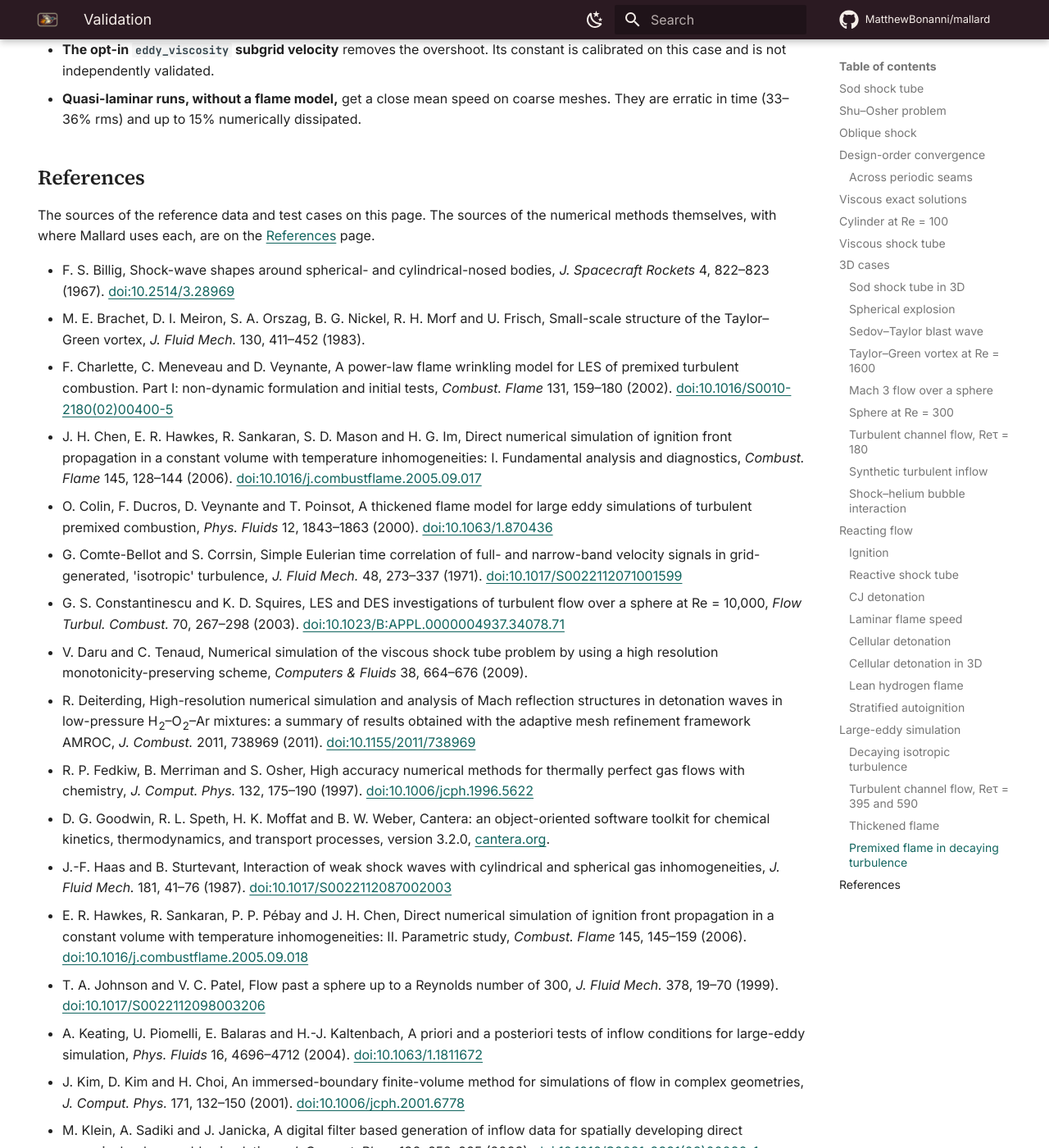
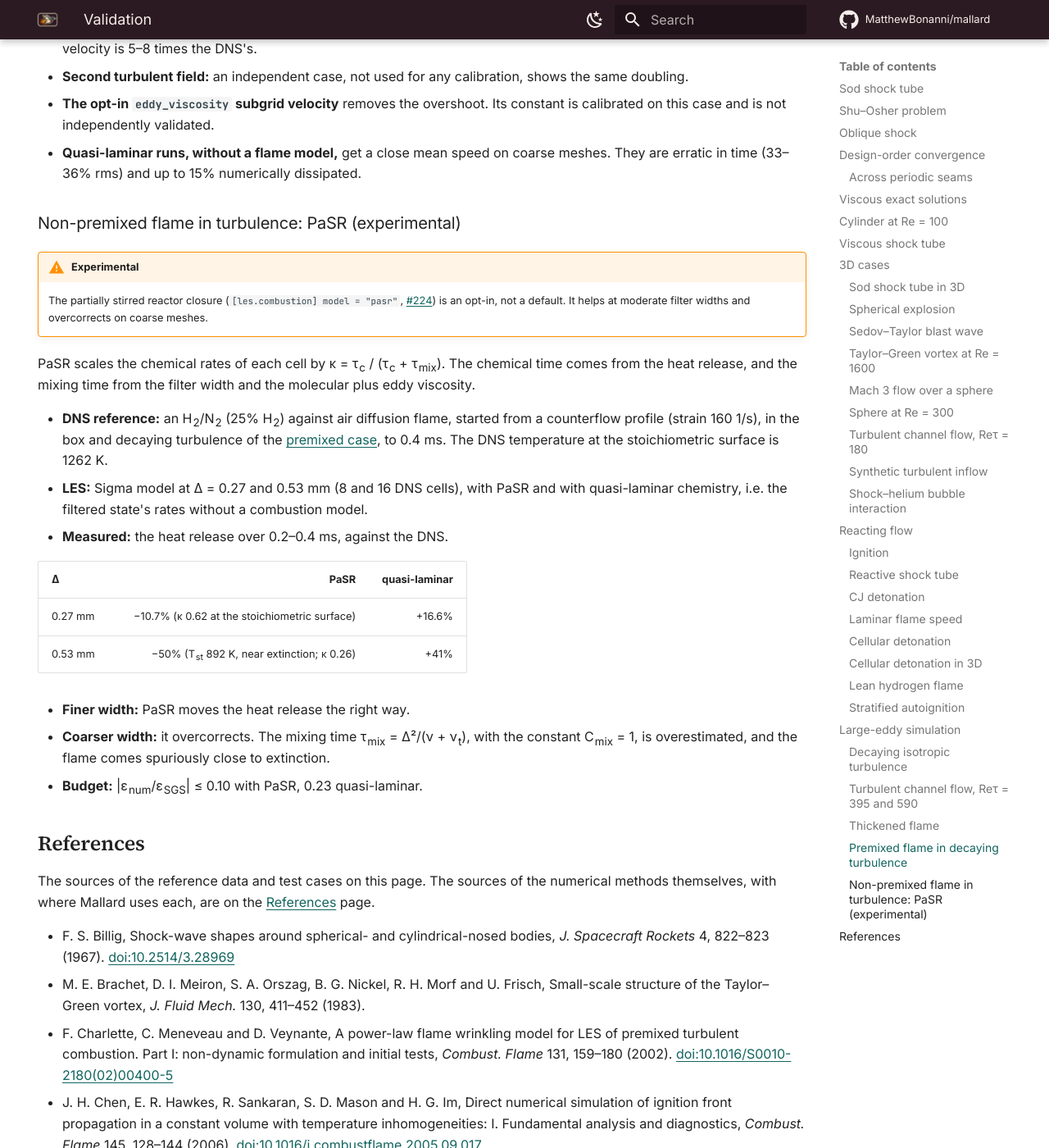
Before and after one commit to MatthewBonanni/mallard-website, an MkDocs documentation site: the page built from content/validation.md, in a window 1280 px wide and 1400 px high, scrolled down 42998 px. Shown: the whole window at 82% size. Built offline with MkDocs 1.6.1 and Material for MkDocs 9.7.7, drawn with Linux system fonts in a browser that asks for light colours; comment, search, counter and statistics services are not loaded; some of the changed text lies outside the part shown.

Commit message:
Validation: PaSR closure (experimental) on a non-premixed flame in turbulence
From the merged #224: heat release against the DNS at two filter widths,
PaSR against quasi-laminar chemistry, labelled experimental (overcorrects
to near extinction at the coarser width).

Co-Authored-By: Claude Opus 5.5 <noreply@anthropic.com>

```diff
--- a/content/validation.md
+++ b/content/validation.md
@@ -37,6 +37,7 @@ Each result on this page comes from a run of Mallard 0.4.0 (double precision, de
 | [LES, channel flow, Re<sub>τ</sub> = 395 / 590](#les-channel) (3D) | Re<sub>τ</sub>, Sigma with Scotti's width (64³ / 96³) | +0.7% / +1.6% | 392.2 / 587.2 (Moser, Kim & Mansour 1999) |
 | [LES, thickened flame](#les-tfles) (reacting) | consumption speed at F = 7.9 / 31.6 | −0.2% / −0.2% | Cantera s<sub>L</sub> = 2.3324 m/s |
 | [LES, flame in turbulence](#les-flame) (reacting, 3D) | S<sub>T</sub>/S<sub>L</sub>, TFLES at Δ = 0.4 / 0.8 / 1.6 δ<sub>L</sub> | 1.056 / 1.053 / 2.240 | DNS 1.132 |
+| [LES, non-premixed flame, PaSR](#les-pasr) (reacting, 3D, experimental) | heat release, Δ = 0.27 / 0.53 mm | −10.7% / −50% (quasi-laminar +16.6% / +41%) | DNS |
 | [Stratified autoignition](#autoignition) (reacting, 2D) | heat release peak time, T′ = 3.75 / 7.5 / 15 / 30 K | 0.993 / 0.986 / 0.952 / 0.822 τ<sub>0</sub> | trend of Chen et al., Hawkes et al. (2006) (qualitative) |
 
 ## Sod shock tube {#sod-shock-tube}
@@ -562,7 +563,7 @@ As the papers describe, larger fluctuations ignite earlier and burn longer, and
 
 ## Large-eddy simulation {#les}
 
-Run after Mallard 0.6.0 with its large-eddy simulation ([#203](https://github.com/MatthewBonanni/mallard/pull/203), [#205](https://github.com/MatthewBonanni/mallard/pull/205), [#213](https://github.com/MatthewBonanni/mallard/pull/213), [#214](https://github.com/MatthewBonanni/mallard/pull/214), [#215](https://github.com/MatthewBonanni/mallard/pull/215), [#222](https://github.com/MatthewBonanni/mallard/pull/222), [#223](https://github.com/MatthewBonanni/mallard/pull/223), [#230](https://github.com/MatthewBonanni/mallard/pull/230); [design](docs/design/les.md)). The LES uses:
+Run after Mallard 0.6.0 with its large-eddy simulation ([#203](https://github.com/MatthewBonanni/mallard/pull/203), [#205](https://github.com/MatthewBonanni/mallard/pull/205), [#213](https://github.com/MatthewBonanni/mallard/pull/213), [#214](https://github.com/MatthewBonanni/mallard/pull/214), [#215](https://github.com/MatthewBonanni/mallard/pull/215), [#222](https://github.com/MatthewBonanni/mallard/pull/222), [#223](https://github.com/MatthewBonanni/mallard/pull/223), [#230](https://github.com/MatthewBonanni/mallard/pull/230), [#224](https://github.com/MatthewBonanni/mallard/pull/224); [design](docs/design/les.md)). The LES uses:
 
 - an explicit eddy-viscosity model, Sigma (Nicoud et al. 2011) by default. In 3D, its filter width is the cell-volume width with the anisotropy correction of Scotti, Meneveau & Lilly (1993), the default since [#223](https://github.com/MatthewBonanni/mallard/pull/223);
 - the hybrid convective flux: kinetic-energy-preserving and central, with the Riemann solver only where a compression sensor fires;
@@ -682,7 +683,26 @@ A stoichiometric H<sub>2</sub>/air flame in decaying turbulence, in the [`flame_
 - **The opt-in `eddy_viscosity` subgrid velocity** removes the overshoot. Its constant is calibrated on this case and is not independently validated.
 - **Quasi-laminar runs, without a flame model,** get a close mean speed on coarse meshes. They are erratic in time (33–36% rms) and up to 15% numerically dissipated.
 
-<!-- SLOT: PaSR closure (#224, experimental) if it merges with validation numbers; add a summary-table row and references. -->
+### Non-premixed flame in turbulence: PaSR (experimental) {#les-pasr}
+
+!!! warning "Experimental"
+    The partially stirred reactor closure (`[les.combustion] model = "pasr"`, [#224](https://github.com/MatthewBonanni/mallard/pull/224)) is an opt-in, not a default. It helps at moderate filter widths and overcorrects on coarse meshes.
+
+PaSR scales the chemical rates of each cell by κ = τ<sub>c</sub> / (τ<sub>c</sub> + τ<sub>mix</sub>). The chemical time comes from the heat release, and the mixing time from the filter width and the molecular plus eddy viscosity.
+
+- **DNS reference:** an H<sub>2</sub>/N<sub>2</sub> (25% H<sub>2</sub>) against air diffusion flame, started from a counterflow profile (strain 160 1/s), in the box and decaying turbulence of the [premixed case](#les-flame), to 0.4 ms. The DNS temperature at the stoichiometric surface is 1262 K.
+- **LES:** Sigma model at Δ = 0.27 and 0.53 mm (8 and 16 DNS cells), with PaSR and with quasi-laminar chemistry, i.e. the filtered state's rates without a combustion model.
+- **Measured:** the heat release over 0.2–0.4 ms, against the DNS.
+
+| Δ | PaSR | quasi-laminar |
+|---|---:|---:|
+| 0.27 mm | −10.7% (κ 0.62 at the stoichiometric surface) | +16.6% |
+| 0.53 mm | −50% (T<sub>st</sub> 892 K, near extinction; κ 0.26) | +41% |
+
+- **Finer width:** PaSR moves the heat release the right way.
+- **Coarser width:** it overcorrects. The mixing time τ<sub>mix</sub> = Δ²/(ν + ν<sub>t</sub>), with the constant C<sub>mix</sub> = 1, is overestimated, and the flame comes spuriously close to extinction.
+- **Budget:** |ε<sub>num</sub>/ε<sub>SGS</sub>| ≤ 0.10 with PaSR, 0.23 quasi-laminar.
+
 
 ## References
 
```
